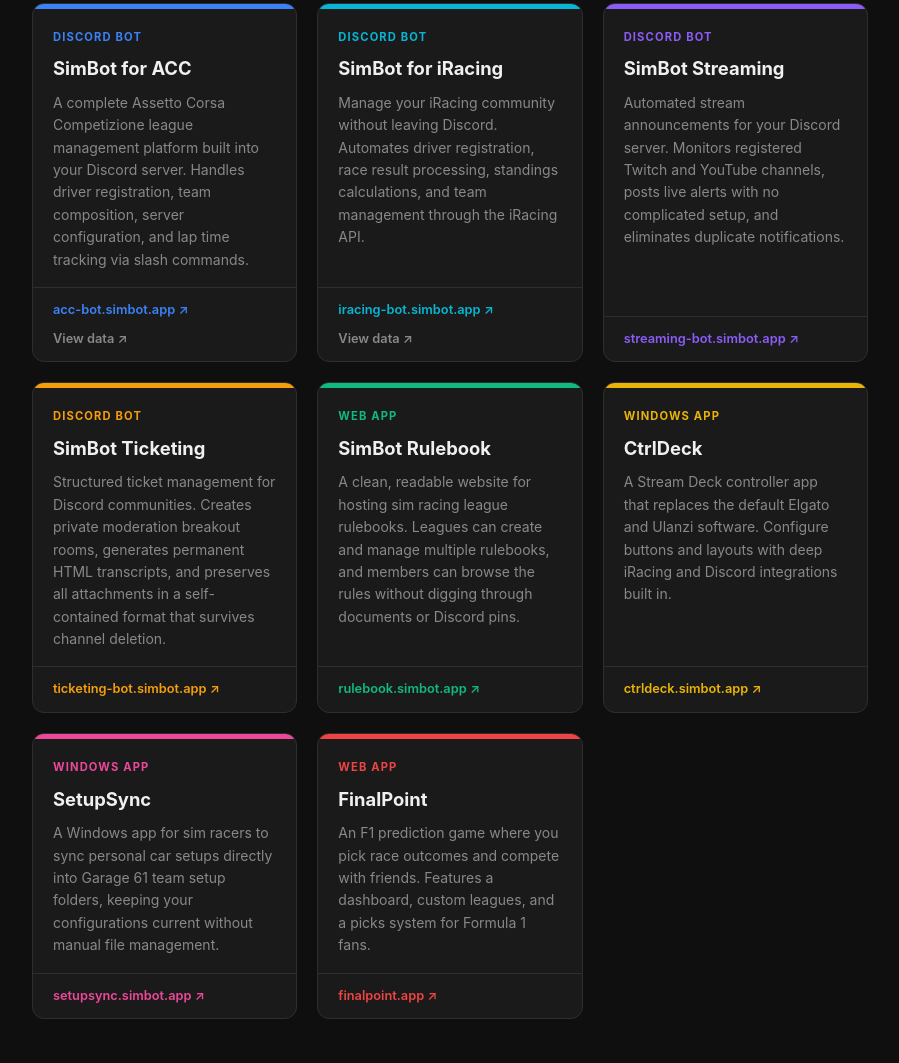
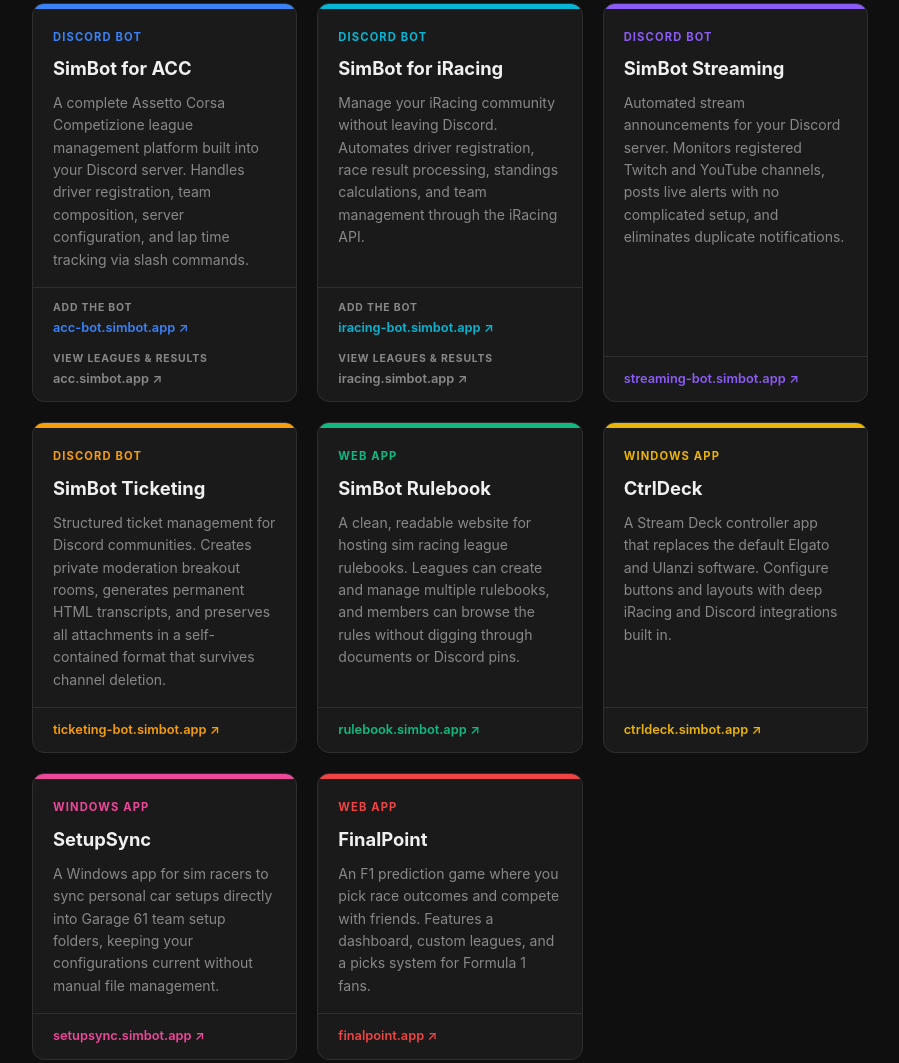
Before and after one commit to danmazzella/mazzella-site, a plain HTML site: page tools.html in a window 1280 px wide. Shown: the part 751-1814 px from the top of the page, without its empty margins (190-1089 px from the left). Drawn offline with Linux system fonts and the light colour scheme.

Commit message:
Update name

```diff
--- a/tools.html
+++ b/tools.html
@@ -238,8 +238,22 @@
       padding: 0.75rem 1.25rem;
       border-top: 1px solid var(--border);
       display: flex;
-      flex-wrap: wrap;
-      gap: 0.5rem 1rem;
+      flex-direction: column;
+      gap: 0.75rem;
+    }
+
+    .card-link-row {
+      display: flex;
+      flex-direction: column;
+      gap: 0.1rem;
+    }
+
+    .card-link-label {
+      font-size: 0.65rem;
+      font-weight: 700;
+      letter-spacing: 0.08em;
+      text-transform: uppercase;
+      color: var(--muted);
     }
 
     .card-link {
@@ -341,12 +355,18 @@
           </p>
         </div>
         <div class="card-footer">
+          <div class="card-link-row">
+            <span class="card-link-label">Add the bot</span>
             <a class="card-link" href="https://acc-bot.simbot.app" target="_blank" rel="noopener">
               acc-bot.simbot.app &#8599;
             </a>
+          </div>
+          <div class="card-link-row">
+            <span class="card-link-label">View leagues &amp; results</span>
             <a class="card-link card-link-secondary" href="https://acc.simbot.app" target="_blank" rel="noopener">
-            View data &#8599;
+              acc.simbot.app &#8599;
             </a>
+          </div>
         </div>
       </div>
 
@@ -361,12 +381,18 @@
           </p>
         </div>
         <div class="card-footer">
+          <div class="card-link-row">
+            <span class="card-link-label">Add the bot</span>
             <a class="card-link" href="https://iracing-bot.simbot.app" target="_blank" rel="noopener">
               iracing-bot.simbot.app &#8599;
             </a>
+          </div>
+          <div class="card-link-row">
+            <span class="card-link-label">View leagues &amp; results</span>
             <a class="card-link card-link-secondary" href="https://iracing.simbot.app" target="_blank" rel="noopener">
-            View data &#8599;
+              iracing.simbot.app &#8599;
             </a>
+          </div>
         </div>
       </div>
 
```
Lines whose indentation alone changed are shown as unchanged.
